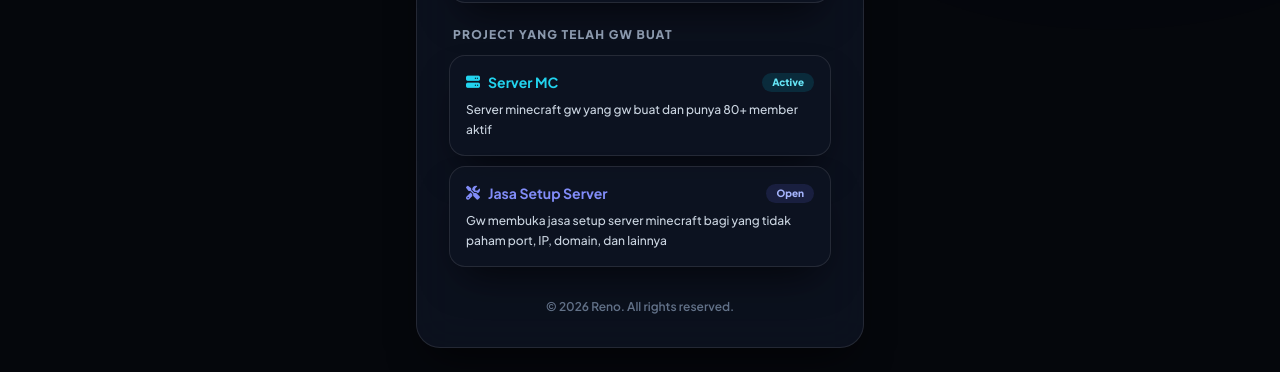
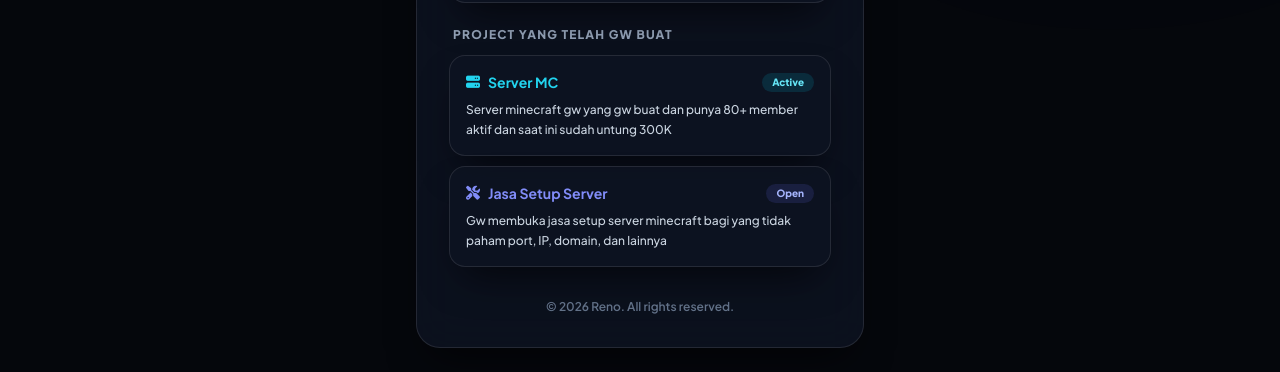
Before and after one commit to renonarend/Perkenalan-diri-web, a plain HTML site: page index.html in a window 1280 px wide. Shown: the part 941-1313 px from the top of the page. Drawn offline with nearby package versions, Linux system fonts and the light colour scheme.

Commit message:
Update index.html

```diff
--- a/index.html
+++ b/index.html
@@ -215,7 +215,7 @@
                         <span class="px-2.5 py-0.5 bg-cyan-500/15 text-cyan-300 text-[10px] font-extrabold rounded-full">Active</span>
                     </div>
                     <p class="text-xs text-slate-300 leading-relaxed font-medium">
-                        Server minecraft gw yang gw buat dan punya 80+ member aktif
+                        Server minecraft gw yang gw buat dan punya 80+ member aktif dan saat ini sudah untung 300K
                     </p>
                 </div>
 
```
